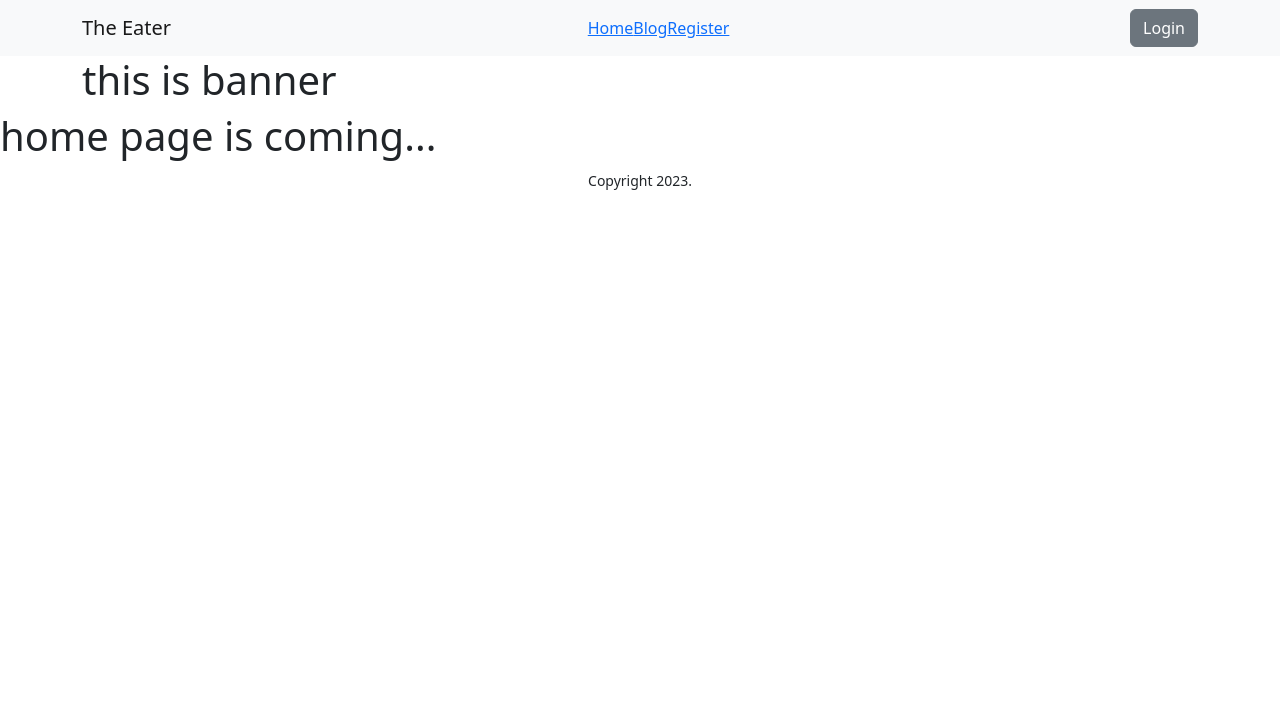
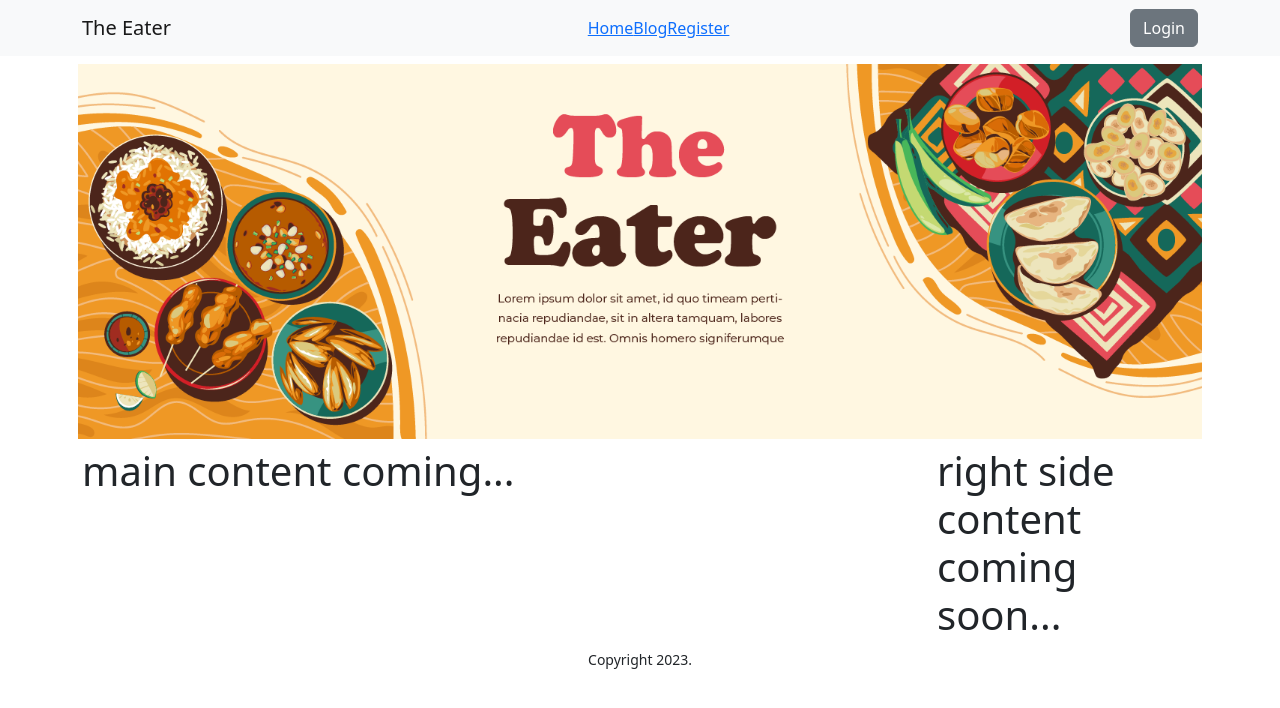
Before and after one commit to Mohammademon02/the-eater-client, a React (Vite) app: page / in a window 1280 px wide. Shown: the top 708 px of the page. Built offline with nearby package versions, Linux system fonts and the light colour scheme; no server answers.

Commit message:
home banner completed

```diff
--- a/src/layouts/Main.jsx
+++ b/src/layouts/Main.jsx
@@ -8,18 +8,7 @@ const Main = () => {
     return (
         <div>
             <Header></Header>
-            <Outlet>
-                {/* <Container>
-                    <Row>
-                        <Col sm={9}>
-                            <h1>main content coming...</h1>
-                        </Col>
-                        <Col sm={3}>
-                            <h1>right side content coming soon...</h1>
-                        </Col>
-                    </Row>
-                </Container> */}
-            </Outlet>
+            <Outlet></Outlet>
             <Footer></Footer>
         </div>
     );
--- a/src/pages/Home/Home/Home.jsx
+++ b/src/pages/Home/Home/Home.jsx
@@ -1,10 +1,24 @@
 import React from 'react';
+import banner from '../../../assets/banner.png'
+import { Col, Container, Row } from 'react-bootstrap';
 
 const Home = () => {
     return (
-        <div>
-            <h1>home page is coming...</h1>
-        </div>
+        <section className=''>
+            <div className='container p-2 d-flex'>
+                <img className='img-fluid' src={banner} alt="" />
+            </div>
+            <Container>
+                <Row>
+                    <Col sm={9}>
+                        <h1>main content coming...</h1>
+                    </Col>
+                    <Col sm={3}>
+                        <h1>right side content coming soon...</h1>
+                    </Col>
+                </Row>
+            </Container>
+        </section>
     );
 };
 
--- a/src/shared/Header/Header.jsx
+++ b/src/shared/Header/Header.jsx
@@ -46,9 +46,7 @@ const Header = () => {
                     </Navbar.Collapse>
                 </Container>
             </Navbar>
-            <div className='container'>
-                <h1>this is banner</h1>
-            </div>
+
         </div>
     );
 };
```
Also changed, not shown: src/assets/banner.png (added).
